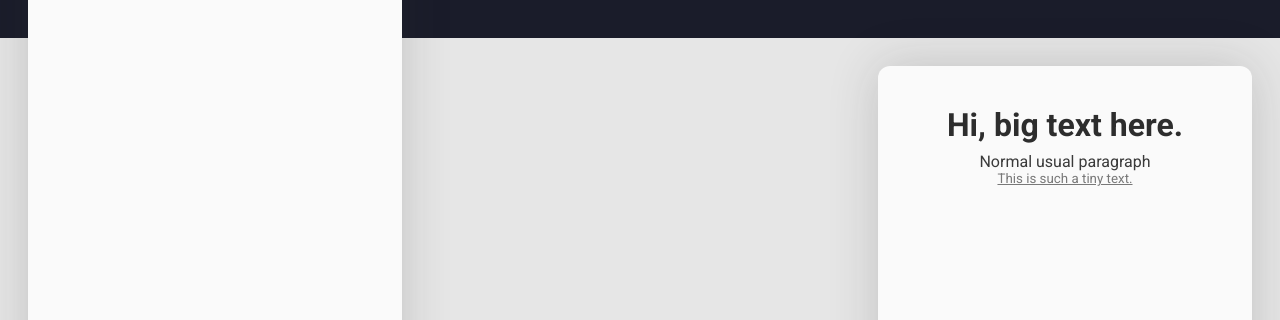
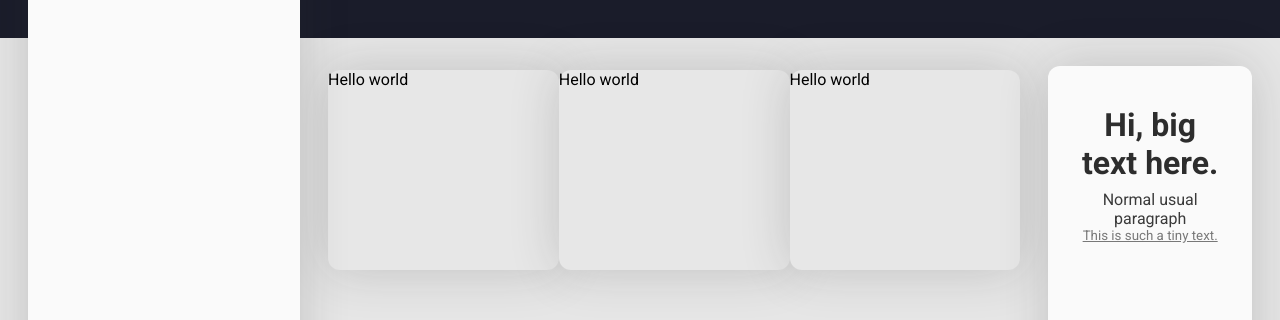
Before and after one commit to sircoffee/github-profile-viewer, a React (Vite) app: page / in a window 1280 px wide. Shown: the part 212-532 px from the top of the page. Built offline with nearby package versions, Linux system fonts and the light colour scheme.

Commit message:
Implemented full responsiveness (bugs)

```diff
--- a/src/App.tsx
+++ b/src/App.tsx
@@ -65,7 +65,9 @@ function App() {
             </>
         </Panel>
 
-        {/* <RepositoryPanel data={repo} /> */}
+        <RepositoryPanel data={repo} />
+        <RepositoryPanel data={repo} />
+        <RepositoryPanel data={repo} />
 
         <Panel data={userData}>
           <h1>Hi, big text here.</h1>
--- a/src/components/RepositoryPanel.tsx
+++ b/src/components/RepositoryPanel.tsx
@@ -5,11 +5,7 @@ interface Props {
 export function RepositoryPanel(args: Props) {
     return(
         <>
-            {
-                args.data.owner.map((e: any) => {
-                    <div className="shadow repository-panel">{e}</div>
-                })
-            }
+            <div className="shadow repository-panel">Hello world</div>
         </>
     );
 }
--- a/src/styles/global.css
+++ b/src/styles/global.css
@@ -127,7 +127,13 @@ h3 { color: var(--text-subtitle); text-align: center; margin: 8px; }
     background-color: var(--feed-base);
 }
 
-@media (max-width: 800px) {
+@media (max-width: 1000px) {
+    .repository-panel {
+        display: none;
+    }
+}
+
+@media (max-width: 750px) {
     .body {
         flex-direction: column;
 
```
